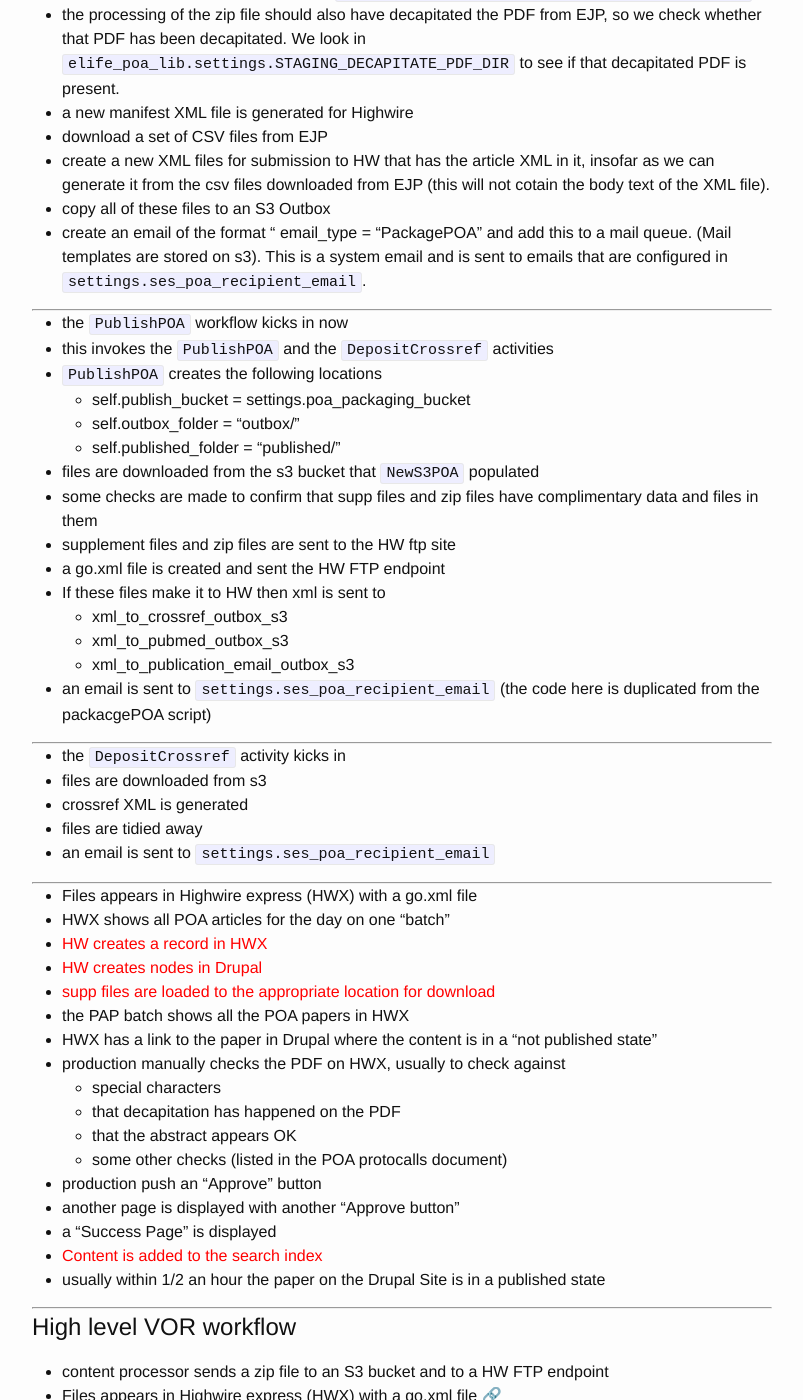
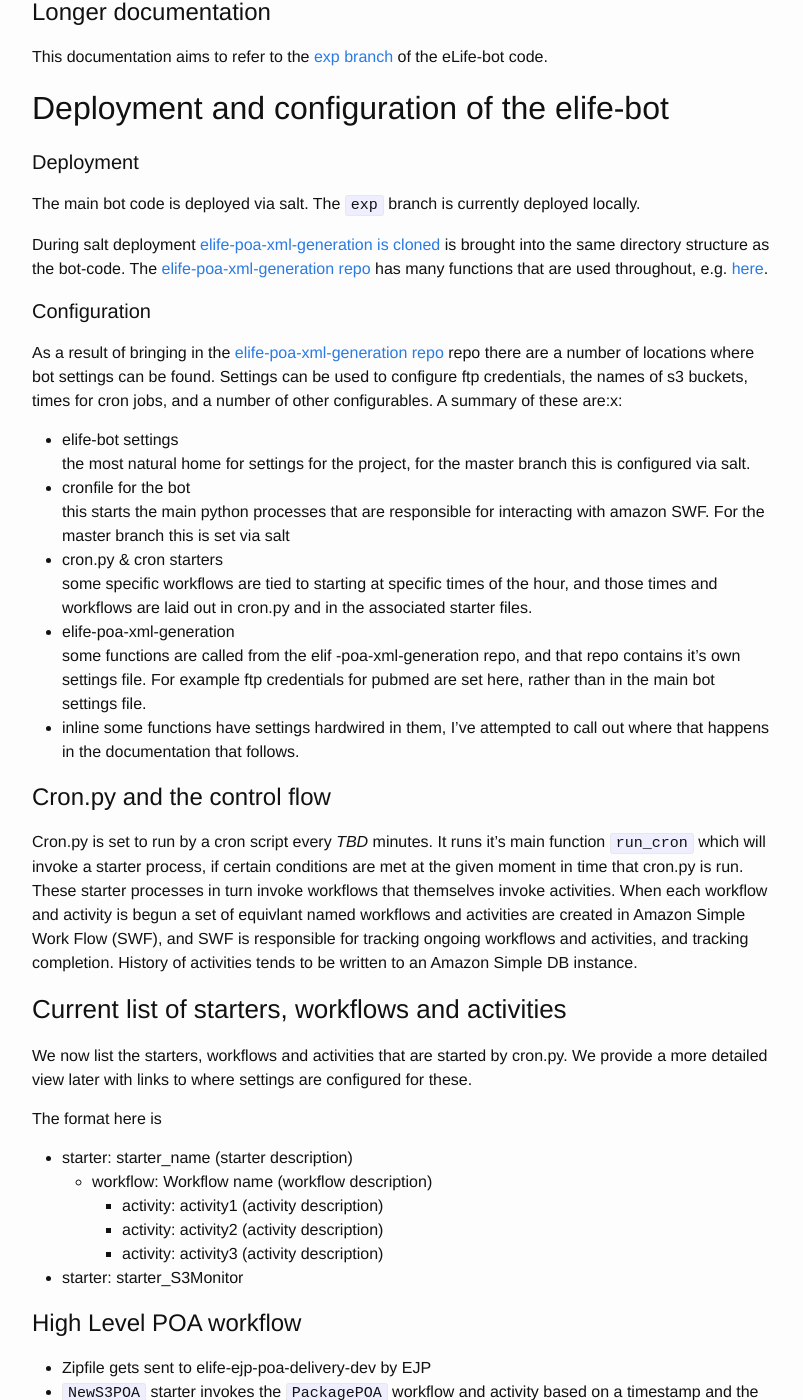
Before and after one commit to elifesciences/elife-continuum-documentation, a Jekyll site: the page built from file-s3-naming-workflow/_posts/2015-06-12-ppp-workflow-docs.markdown, in a window 1280 px wide and 1400 px high, scrolled down 857 px. Shown: the whole window, without its empty margins (238-1041 px from the left). Built offline with Jekyll 4.4.1, drawn with Linux system fonts in a browser that asks for light colours; some of the changed text lies outside the part shown.

Commit message:
tidier introduction

```diff
--- a/file-s3-naming-workflow/_posts/2015-06-12-ppp-workflow-docs.markdown
+++ b/file-s3-naming-workflow/_posts/2015-06-12-ppp-workflow-docs.markdown
@@ -9,15 +9,84 @@
 
 # Scene setting
 
-## This documentation
+# TL;DR
+
+This document descripves the current and future outlines of the elife-bot publishing workflow.
+
+- Lines in **red** are components that we need to build for the PPP project.
+- Lines in **green** are components that we have built for the PPP project.
+
+After the tl;dr section we go into detail on how to configure and run the bot code.
+
+## Current POA workflow
+
+to be completed
+
+## Current VOR workflow
+
+to be completed
+
+## Future POA workflow
+
+to be completed
+
+## Future VOR workflow
+
+to be completed
+
+
+
+
+# Longer documentation
 
 This documentation aims to refer to the [exp branch](https://github.com/elifesciences/elife-bot/tree/exp) of the eLife-bot code.
 
-## Deploying and configuring the bot code
+## Deployment and configuration of the elife-bot
 
-The bot code is deployed via salt. During deployment [elife-poa-xml-generation is cloned]( https://github.com/elifesciences/elife-builder/blob/d0f15aaea37fd953de421c2c84333286078e2823/salt/salt/elife-bot/init.sls#L99) is brought into the same directory structure as the bot-code. The [elife-poa-xml-generation repo](https://github.com/elifesciences/elife-poa-xml-generation) has many functions that are used throughout.
+#### Deployment
 
-The bot code imports functions from the elife-poa-xml-generation code, e.g. [here](https://github.com/elifesciences/elife-bot/blob/master/activity/activity_PackagePOA.py#L478).
+The main bot code is deployed via salt. The `exp` branch is currently deployed locally.
+
+During salt deployment [elife-poa-xml-generation is cloned]( https://github.com/elifesciences/elife-builder/blob/d0f15aaea37fd953de421c2c84333286078e2823/salt/salt/elife-bot/init.sls#L99) is brought into the same directory structure as the bot-code. The [elife-poa-xml-generation repo](https://github.com/elifesciences/elife-poa-xml-generation) has many functions that are used throughout, e.g. [here](https://github.com/elifesciences/elife-bot/blob/master/activity/activity_PackagePOA.py#L478).
+
+#### Configuration
+
+As a result of bringing in the [elife-poa-xml-generation repo](https://github.com/elifesciences/elife-poa-xml-generation) repo there are a number of locations where bot settings can be found. Settings can be used to configure ftp credentials, the names of s3 buckets, times for cron jobs, and a number of other configurables. A summary of these are:x:
+
+- elife-bot settings
+  the most natural home for settings for the project, for the master branch this is configured via salt.
+- cronfile for the bot
+  this starts the main python processes that are responsible for interacting with amazon SWF. For the master branch this is set via salt
+- cron.py & cron starters
+  some specific workflows are tied to starting at specific times of the hour, and those times and workflows are laid out in cron.py and in the
+  associated starter files.
+- elife-poa-xml-generation
+  some functions are called from the elif -poa-xml-generation repo, and that repo contains it's own settings file. For example
+  ftp credentials for pubmed are set here, rather than in the main bot settings file.
+- inline
+  some functions have settings hardwired in them, I've attempted to call out where that happens in the documentation that follows.
+
+# Cron.py and the control flow
+
+Cron.py is set to run by a cron script every *TBD* minutes. It runs it's main function `run_cron` which will invoke a starter process, if certain conditions are met at the given moment in time that cron.py is run. These starter processes in turn invoke workflows that themselves invoke activities. When each workflow and activity is begun a set of equivlant named workflows and activities are created in Amazon Simple Work Flow (SWF), and SWF is responsible for tracking ongoing workflows and activities, and tracking completion. History of activities tends to be written to an Amazon Simple DB instance.
+
+### Current list of starters, workflows and activities
+
+We now list the starters, workflows and activities that are started by cron.py. We provide a more detailed view later
+with links to where settings are configured for these.
+
+The format here is
+
+- starter: starter_name (starter description)
+  - workflow: Workflow name (workflow description)
+    - activity: activity1 (activity description)
+    - activity: activity2 (activity description)
+    - activity: activity3 (activity description)
+
+
+- starter: starter_S3Monitor
+
+
 
 
 # High Level POA workflow
```
Also changed, not shown: other parts of file-s3-naming-workflow/_posts/2015-06-12-ppp-workflow-docs.markdown (+0 -13 lines).
